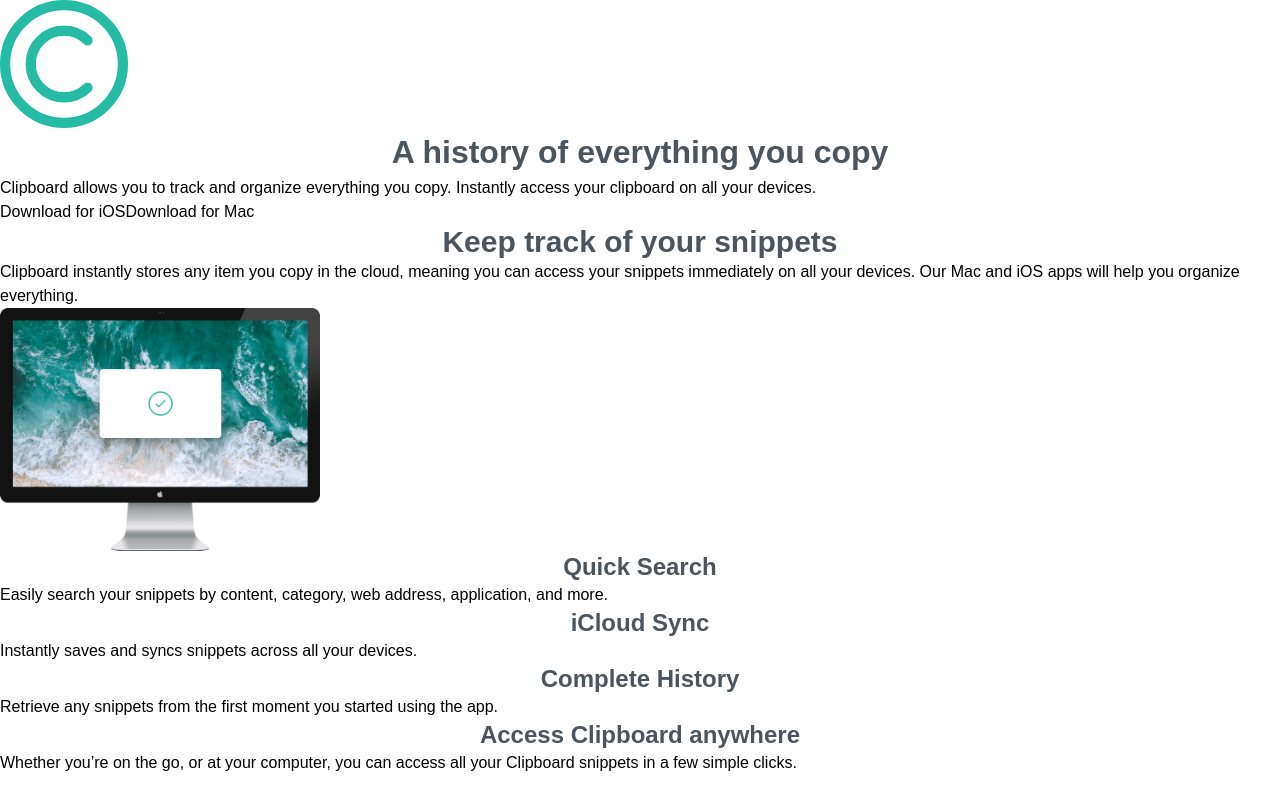
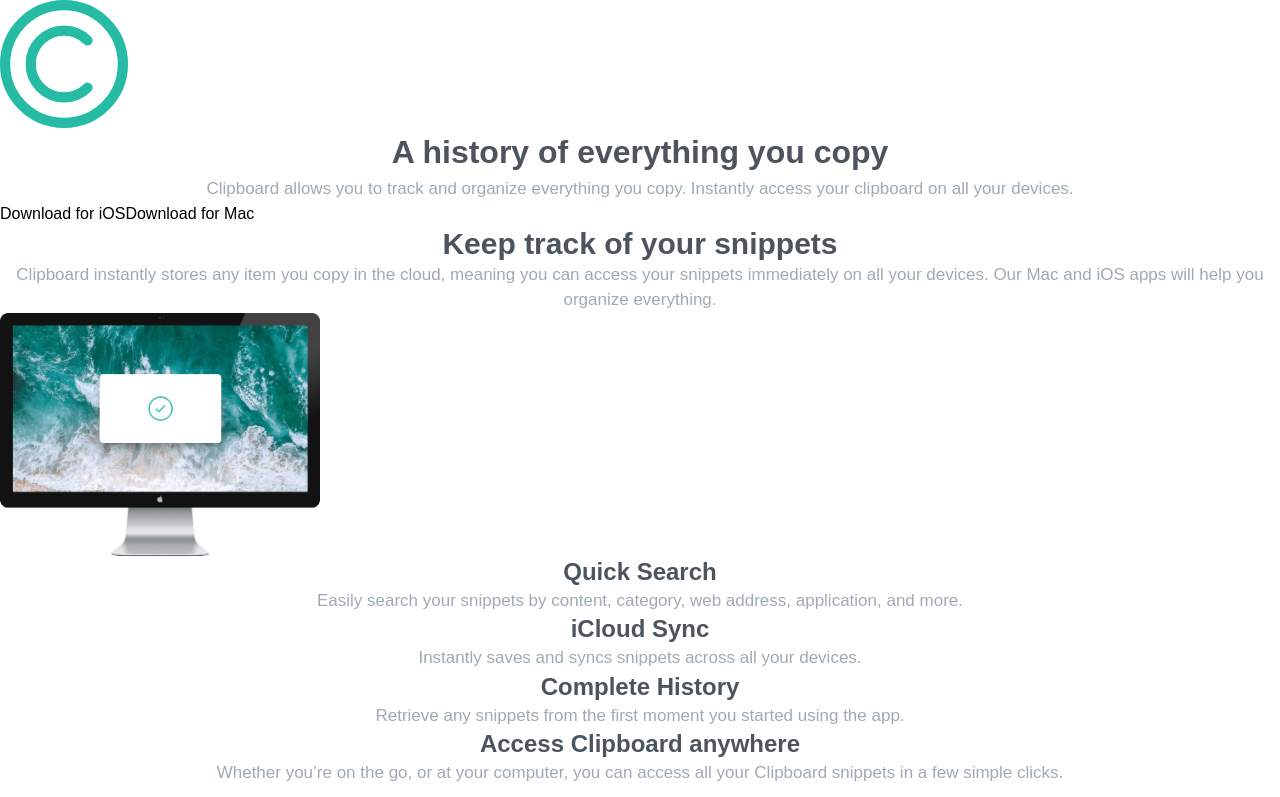
Before and after one commit to palmeiroerick/clipboard-landing-page, a Next.js app: page / in a window 1280 px wide. Shown: the top 797 px of the page. Built offline with nearby package versions, Linux system fonts and the light colour scheme; a web font is replaced by a local one.

Commit message:
style: add styles to text component

```diff
--- a/components/Text.tsx
+++ b/components/Text.tsx
@@ -1,9 +1,8 @@
 type TextProps = {
-  children: string
+  children: string;
+  className?: string;
+};
+
+export default function Text({ children, className }: TextProps) {
+  return <p className={`${className} text-center text-grayishBlue text-[17px]`}>{children}</p>;
 }
-
-export default function Text({children}: TextProps) {
-  return (
-    <p>{children}</p>
-  )
-}
```
